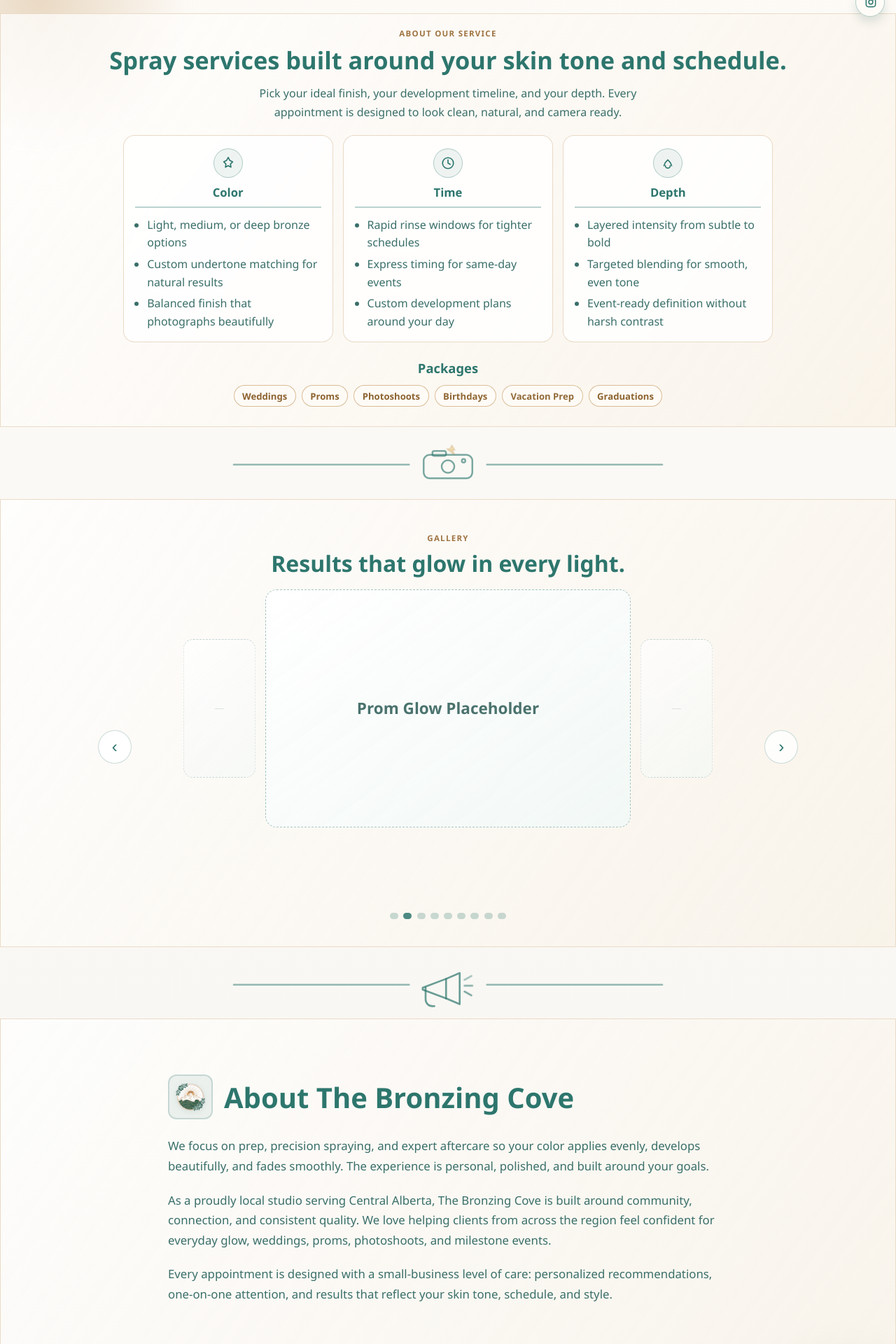
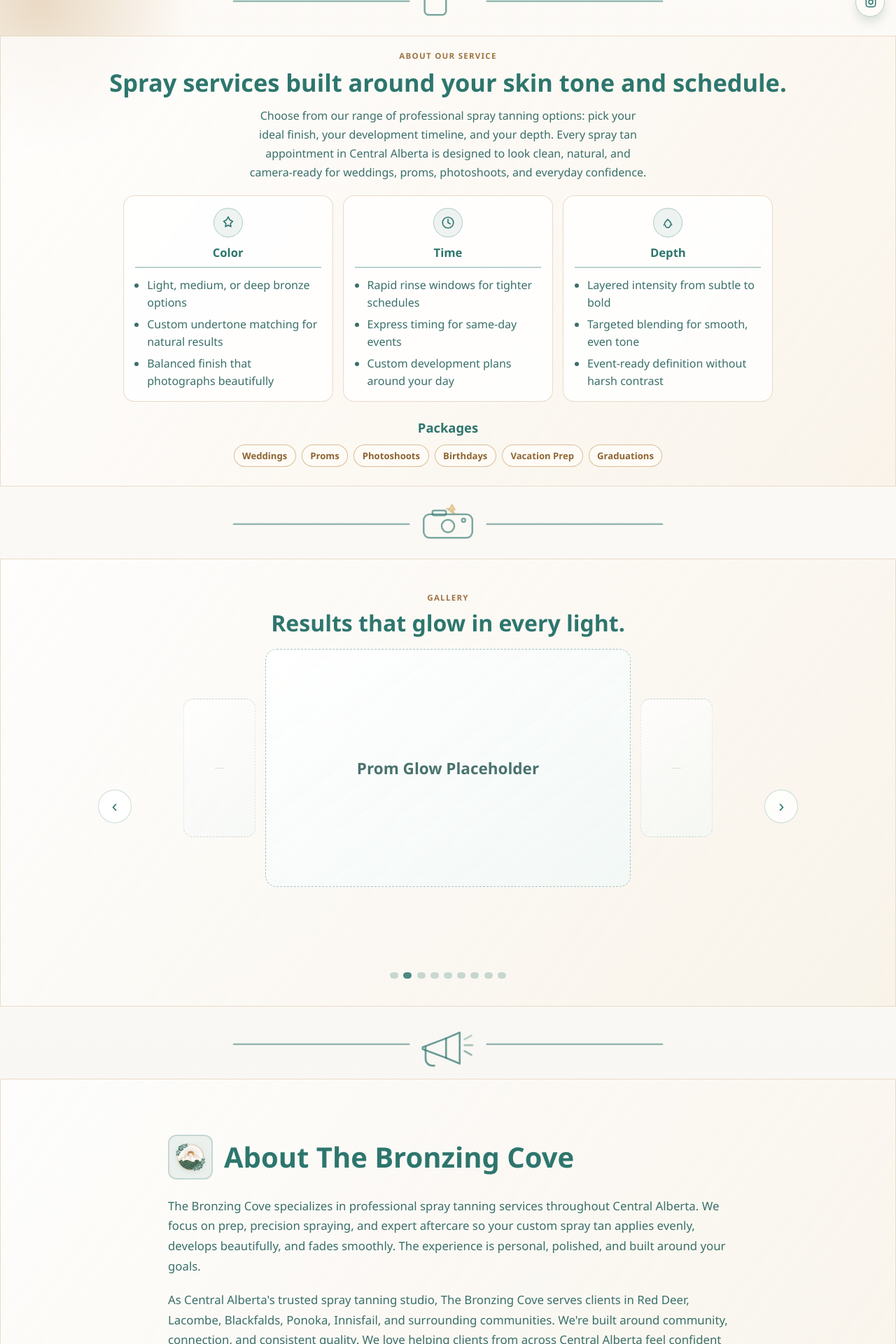
Before and after one commit to jbawt/TheBronzingCove, a React (Vite) app: page / in a window 1280 px wide. Shown: the part 760-2680 px from the top of the page at 70% size. Built offline with nearby package versions, Linux system fonts and the light colour scheme.

Commit message:
Optimize text for SEO and make SEO checklist

```diff
--- a/index.html
+++ b/index.html
@@ -6,9 +6,13 @@
     <link rel="icon" type="image/x-icon" href="/src/assets/favicon.ico" />
     <meta
       name="description"
-      content="The Bronzing Cove - sunless tanning and beauty experiences."
+      content="The Bronzing Cove - Professional spray tanning services in Central Alberta. Custom spray tans for weddings, proms, photoshoots. Serving Red Deer, Lacombe, Blackfalds, and surrounding communities. Book your appointment today."
     />
-    <title>The Bronzing Cove</title>
+    <meta name="keywords" content="spray tanning Central Alberta, professional spray tan Red Deer, spray tan Lacombe, spray tan Blackfalds, wedding spray tan, prom spray tan, sunless tanning Central Alberta, custom spray tan" />
+    <meta name="author" content="The Bronzing Cove" />
+    <meta name="geo.region" content="CA-AB" />
+    <meta name="geo.placename" content="Central Alberta" />
+    <title>The Bronzing Cove - Professional Spray Tanning Services in Central Alberta</title>
   </head>
   <body>
     <div id="root"></div>
--- a/src/components/contact/ContactSection.jsx
+++ b/src/components/contact/ContactSection.jsx
@@ -102,7 +102,7 @@ export function ContactSection() {
             </div>
             <h3>Location</h3>
             <p>Central Alberta</p>
-            <p className="contact-info-card__subtext">Serving the region with mobile and studio appointments</p>
+            <p className="contact-info-card__subtext">Serving Red Deer, Lacombe, Blackfalds, Ponoka, Innisfail, and all of Central Alberta with mobile and studio spray tanning appointments</p>
           </div>
 
           <div className="contact-info-card">
--- a/src/components/contact/ExpandedAbout.jsx
+++ b/src/components/contact/ExpandedAbout.jsx
@@ -6,29 +6,29 @@ export function ExpandedAbout() {
     <section className="expanded-about">
       <div className="expanded-about__content">
         <h2 className="expanded-about__title">About The Bronzing Cove</h2>
-        <div className="expanded-about__body">
-          <div className="expanded-about__logo">
-            <img src={logoMark} alt="The Bronzing Cove logo" />
-          </div>
-          <div className="expanded-about__text">
+          <div className="expanded-about__body">
+            <div className="expanded-about__logo">
+              <img src={logoMark} alt="The Bronzing Cove - Professional Spray Tanning in Central Alberta" />
+            </div>
+            <div className="expanded-about__text">
             <p>
-              The Bronzing Cove was born from a passion for helping people feel confident
+              The Bronzing Cove is Central Alberta's premier professional spray tanning studio, born from a passion for helping people feel confident
               and beautiful in their own skin. Founded in Central Alberta, we've grown
-              into a trusted name serving clients throughout the region with high-quality,
+              into a trusted name serving clients throughout Red Deer, Lacombe, Blackfalds, Ponoka, Innisfail, and surrounding communities with high-quality,
               personalized spray tanning services.
             </p>
             <p>
-              We believe spray tanning is an art form. Every appointment begins with a
+              We believe professional spray tanning is an art form. Every spray tan appointment begins with a
               consultation to understand your skin tone, goals, and timeline. We customize
               every aspect—from color depth to development time—to ensure natural-looking
-              results that feel uniquely you.
+              results that feel uniquely you. Our expert technicians use premium spray tan solutions to create flawless, sun-kissed glow.
             </p>
             <p>
-              As a local business, we're deeply connected to the Central Alberta community.
-              We've been part of countless special moments—from weddings and proms to
+              As a local Central Alberta business, we're deeply connected to the community.
+              We've been part of countless special moments—from wedding spray tans and prom spray tans to
               photoshoots and everyday confidence boosts. Your satisfaction is our top
-              priority, and we're committed to providing personalized service, premium
-              products, and expert care for every client.
+              priority, and we're committed to providing personalized spray tanning service, premium
+              products, and expert care for every client in Central Alberta.
             </p>
           </div>
         </div>
--- a/src/components/home/AboutSection.jsx
+++ b/src/components/home/AboutSection.jsx
@@ -93,20 +93,20 @@ export function AboutSection() {
           </div>
           <div className="flow-story__about-content">
             <p>
-              We focus on prep, precision spraying, and expert aftercare so your
-              color applies evenly, develops beautifully, and fades smoothly. The
+              The Bronzing Cove specializes in professional spray tanning services throughout Central Alberta. We focus on prep, precision spraying, and expert aftercare so your
+              custom spray tan applies evenly, develops beautifully, and fades smoothly. The
               experience is personal, polished, and built around your goals.
             </p>
             <p>
-              As a proudly local studio serving Central Alberta, The Bronzing
-              Cove is built around community, connection, and consistent quality.
-              We love helping clients from across the region feel confident for
-              everyday glow, weddings, proms, photoshoots, and milestone events.
+              As Central Alberta's trusted spray tanning studio, The Bronzing
+              Cove serves clients in Red Deer, Lacombe, Blackfalds, Ponoka, Innisfail, and surrounding communities. We're built around community, connection, and consistent quality.
+              We love helping clients from across Central Alberta feel confident for
+              everyday glow, wedding spray tans, prom spray tans, photoshoots, and milestone events.
             </p>
             <p>
-              Every appointment is designed with a small-business level of care:
-              personalized recommendations, one-on-one attention, and results
-              that reflect your skin tone, schedule, and style.
+              Every spray tan appointment is designed with personalized care:
+              custom color matching, one-on-one attention, and results
+              that reflect your skin tone, schedule, and style. Whether you need a spray tan for your wedding, prom, or just want a natural glow, we're here to help.
             </p>
           </div>
         </div>
--- a/src/components/home/HomeHero.jsx
+++ b/src/components/home/HomeHero.jsx
@@ -7,9 +7,8 @@ export function HomeHero() {
       <p className="section-kicker">Luxury Sunless Tanning Studio</p>
       <h1>Custom spray tans made modern.</h1>
       <p className="flow-hero__lead">
-        The Bronzing Cove combines precision artistry with premium formulas to
-        create skin-finished glow for everyday confidence and event-level
-        moments.
+        The Bronzing Cove is Central Alberta's premier spray tanning studio, combining precision artistry with premium formulas to
+        create natural, sun-kissed glow for everyday confidence and special events. Serving Red Deer, Lacombe, Blackfalds, and surrounding Central Alberta communities.
       </p>
       <HeroContact />
     </div>
--- a/src/components/home/ServiceSection.jsx
+++ b/src/components/home/ServiceSection.jsx
@@ -7,9 +7,8 @@ export function ServiceSection() {
         <p className="section-kicker">About our Service</p>
         <h2>Spray services built around your skin tone and schedule.</h2>
         <p>
-          Pick your ideal finish, your development timeline, and your depth.
-          Every appointment is designed to look clean, natural, and camera
-          ready.
+          Choose from our range of professional spray tanning options: pick your ideal finish, your development timeline, and your depth.
+          Every spray tan appointment in Central Alberta is designed to look clean, natural, and camera-ready for weddings, proms, photoshoots, and everyday confidence.
         </p>
       </div>
       <div className="flow-service-lane">
--- a/src/pages/ContactPage.jsx
+++ b/src/pages/ContactPage.jsx
@@ -8,7 +8,7 @@ export function ContactPage() {
       <div className="contact-page-hero">
         <h1>Get in Touch</h1>
         <p className="contact-page-hero__subtitle">
-          Ready to achieve your perfect glow? We're here to help you every step of the way.
+          Ready to book your professional spray tan in Central Alberta? Contact The Bronzing Cove today. We're here to help you achieve your perfect glow every step of the way.
         </p>
       </div>
 
--- a/src/pages/ServicesPage.jsx
+++ b/src/pages/ServicesPage.jsx
@@ -7,8 +7,8 @@ export function ServicesPage() {
       <div className="services-hero">
         <h1>Our Services</h1>
         <p className="services-hero__subtitle">
-          Custom spray tans tailored to your skin tone, schedule, and style.
-          Every appointment is designed to look clean, natural, and camera ready.
+          Custom spray tanning services in Central Alberta, tailored to your skin tone, schedule, and style.
+          Every professional spray tan appointment is designed to look clean, natural, and camera-ready. Serving Red Deer, Lacombe, Blackfalds, and all of Central Alberta.
         </p>
       </div>
 
--- a/src/pages/WhatToExpectPage.jsx
+++ b/src/pages/WhatToExpectPage.jsx
@@ -9,8 +9,8 @@ export function WhatToExpectPage() {
       <div className="what-to-expect-hero">
         <h1>What to Expect</h1>
         <p className="what-to-expect-hero__subtitle">
-          Your guide to preparing for and maintaining your perfect spray tan.
-          Follow these steps for the best results.
+          Your complete guide to preparing for and maintaining your perfect spray tan in Central Alberta.
+          Follow these professional spray tanning pre-care and post-care steps for the best, longest-lasting results.
         </p>
       </div>
 
```
Also changed, not shown: 1 other file (tests, documents, lock files or other folders).
